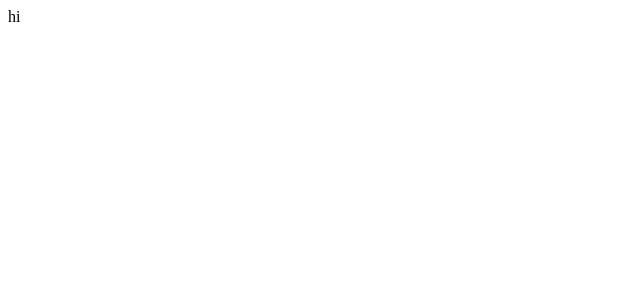
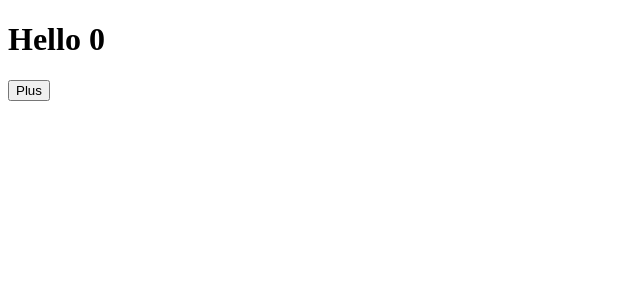
Before and after one commit to minshxxx/NomadNextJS, a Next.js app: page / in a window 1280 px wide. Shown: the top 300 px of the page, without its empty margins (0-640 px from the left). Built offline with nearby package versions, Linux system fonts and the light colour scheme.

Commit message:
1 2 Static Pre Rendering

```diff
--- a/pages/index.js
+++ b/pages/index.js
@@ -1,3 +1,11 @@
+import { useState } from "react";
+
 export default function Home() {
-  return "hi";
+  const [counter, setCounter] = useState(0);
+  return (
+    <div>
+      <h1>Hello {counter}</h1>
+      <button onClick={() => setCounter((cur) => cur + 1)}>Plus</button>
+    </div>
+  );
 }
```
